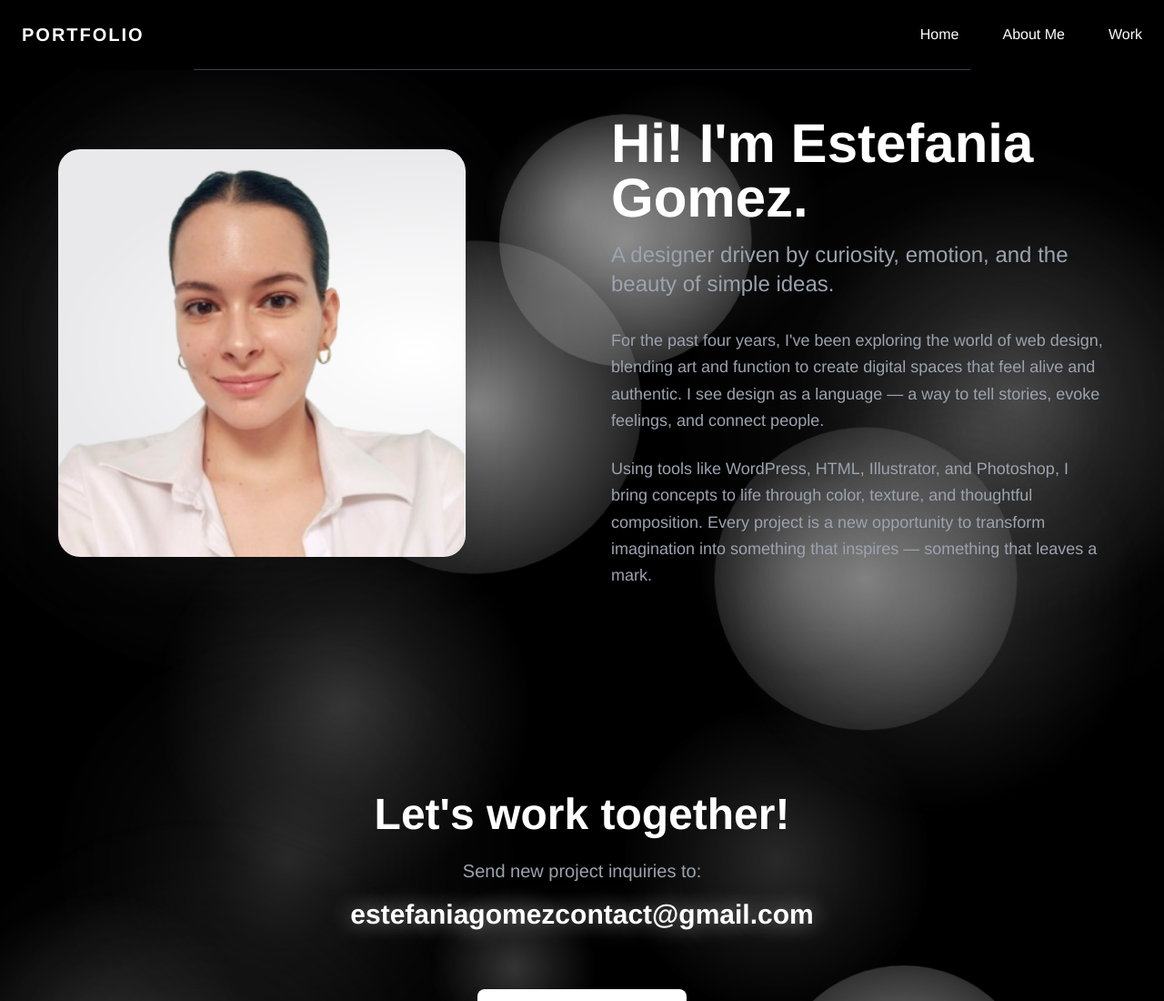
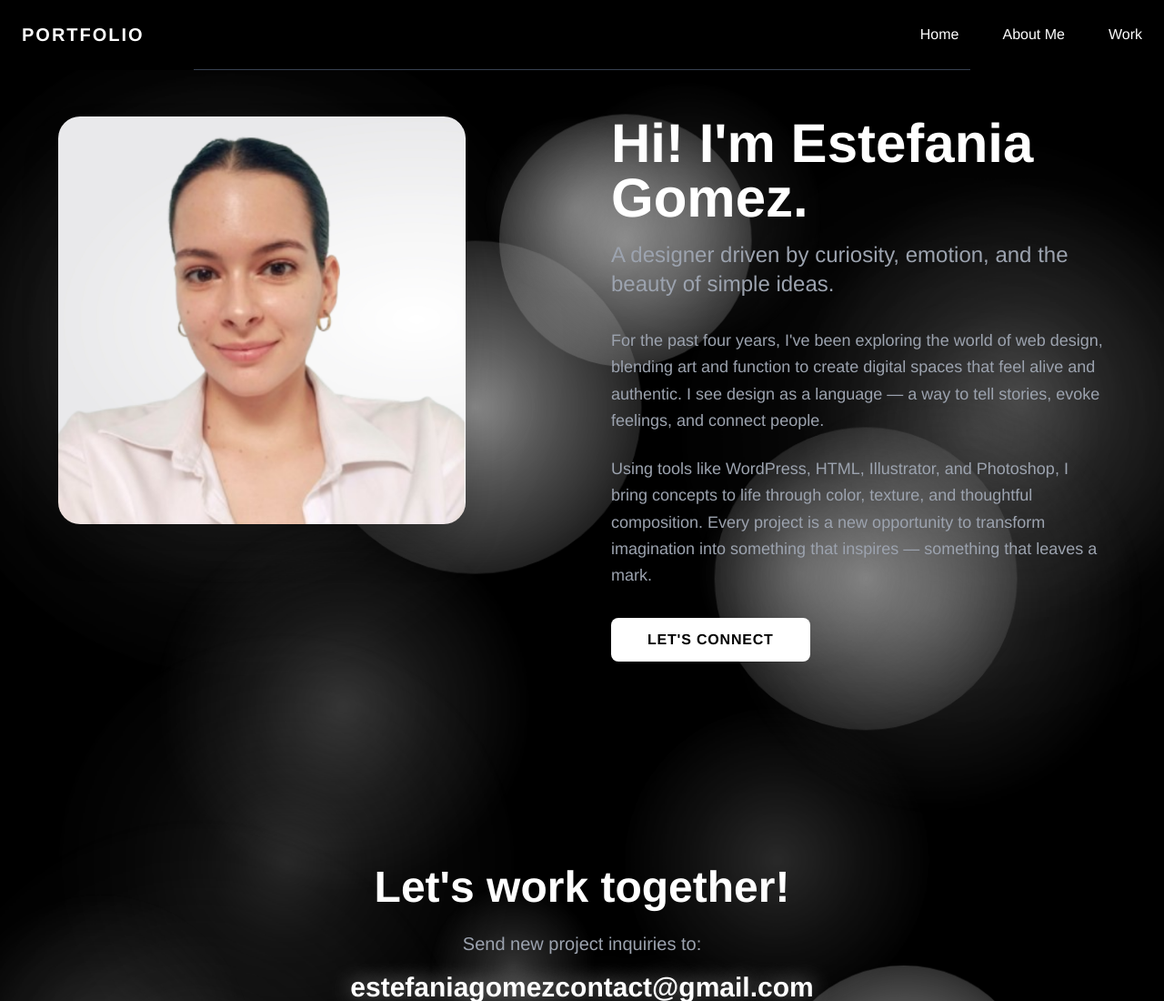
Before and after one commit to tefa200116/portfolio, a plain HTML site: page about.html in a window 1280 px wide. Shown: the top 1100 px of the page at 91% size. Drawn offline with nearby package versions, Linux system fonts and the light colour scheme.

Commit message:
Add Let's Connect button to about page that scrolls to footer email section

```diff
--- a/about.html
+++ b/about.html
@@ -281,6 +281,11 @@
         .portrait-wrapper {
             position: relative;
         }
+
+        /* Smooth scroll behavior */
+        html {
+            scroll-behavior: smooth;
+        }
     </style>
 </head>
 <body>
@@ -379,7 +384,7 @@
         <!-- SECTION 1 – INTRO / BIO -->
         <section class="py-20 md:py-32 px-6 relative pt-32">
             <div class="container mx-auto max-w-6xl relative z-10">
-                <div class="grid grid-cols-1 md:grid-cols-2 gap-12 lg:gap-16 items-center">
+                <div class="grid grid-cols-1 md:grid-cols-2 gap-12 lg:gap-16 items-stretch">
 
                     <!-- Portrait Image -->
                     <div class="order-1 md:order-1 flex justify-center md:justify-start">
@@ -392,7 +397,8 @@
                     </div>
 
                     <!-- Bio Text -->
-                    <div class="order-2 md:order-2">
+                    <div class="order-2 md:order-2 flex flex-col justify-between">
+                        <div>
                             <h1 class="text-4xl md:text-6xl font-display font-bold text-white mb-4 animate-fadeInUp">
                                 Hi! I'm <span class="text-white">Estefania Gomez</span>.
                             </h1>
@@ -409,6 +415,14 @@
                                 <p>
                                     Using tools like WordPress, HTML, Illustrator, and Photoshop, I bring concepts to life through color, texture, and thoughtful composition. Every project is a new opportunity to transform imagination into something that inspires — something that leaves a mark.
                                 </p>
+                            </div>
+                        </div>
+
+                        <!-- Let's Connect Button -->
+                        <div class="mt-8">
+                            <a href="#footer-contact" class="cta-button inline-block bg-white text-black px-10 py-3 rounded-lg font-semibold text-base uppercase tracking-wider">
+                                Let's Connect
+                            </a>
                         </div>
                     </div>
 
@@ -509,7 +523,7 @@
         </section>
 
         <!-- FOOTER / CALL TO ACTION -->
-        <footer class="relative pt-64 pb-32 px-6">
+        <footer id="footer-contact" class="relative pt-64 pb-32 px-6">
             <!-- Centered Background Gradient -->
             <div class="footer-gradient-bg"></div>
 
```
Lines whose indentation alone changed are shown as unchanged.
